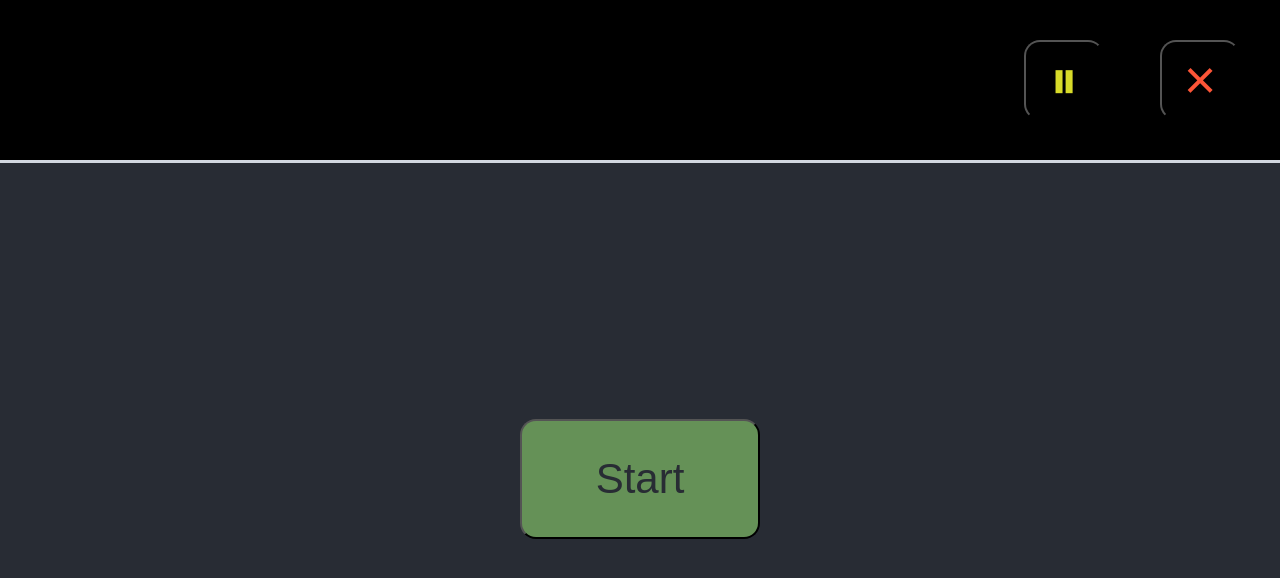
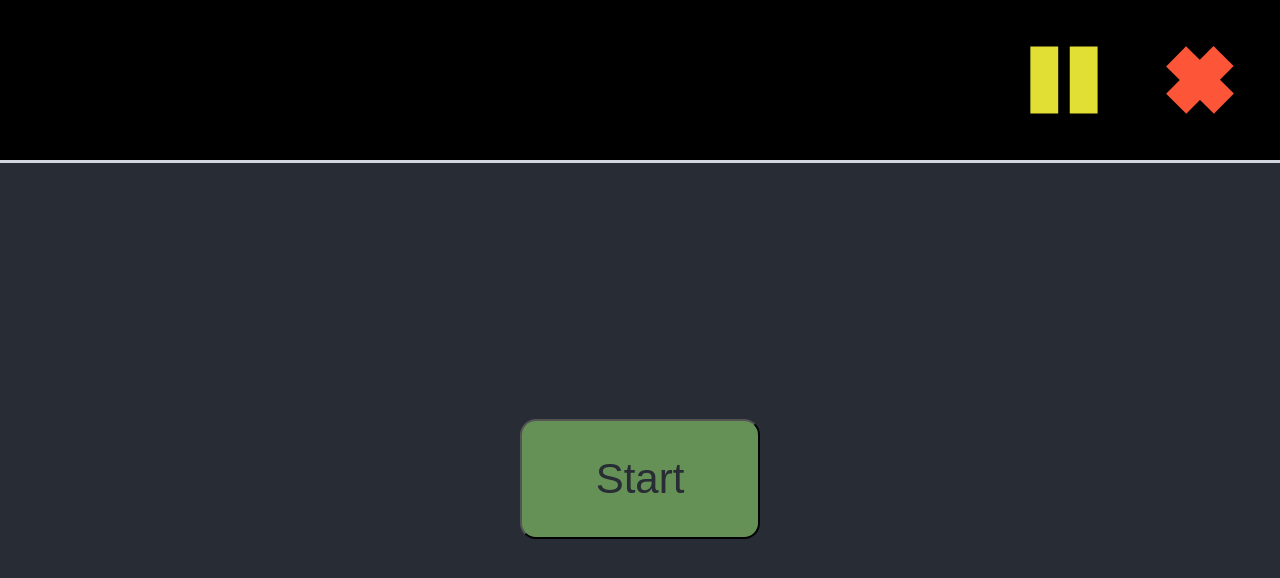
Before and after one commit to fishyFrogFace/08_TFB_INN, a React (Create React App) app: page / in a window 1280 px wide. Both pictures are taken after a click on the button "Lvl 1". Shown: the top 578 px of the page. Built offline with nearby package versions, Linux system fonts and the light colour scheme.

Commit message:
Styling of navbar buttons

```diff
--- a/src/components/Button.css
+++ b/src/components/Button.css
@@ -5,6 +5,7 @@
   border-radius: 2vmin;
   color: #282c34;
   margin: 2vmin;
+  text-align: center;
 }
 
 .new {
@@ -43,36 +44,25 @@
   background-color: #257c03;
 }
 
-.exit {
+.nav-btn {
   background-color: transparent;
   width: 10vh;
   height: 10vh;
-  font-size: 7vh;
   margin-right: 5vh;
-  color: #fc5537;
+  border: none;
 }
 
-.exit:hover {
-  background-color: rgb(41, 41, 41);
-  color: #f88b78;
+.nav-btn:hover {
+  background-color: #516180;
 }
 
-.exit:active {
+.nav-btn:active {
   background-color: transparent;
 }
 
-.pause {
-  background-color: transparent;
-  width: 10vh;
-  height: 10vh;
-  font-size: 7vh;
-  margin-right: 5vh;
-  color: #d8db29;
-}
-
-.pause:hover {
-  background-color: rgb(41, 41, 41);
-  color: #f6f878;
+.nav-img {
+  height: 100%;
+  width: 100%;
 }
 
 .pause:active {
--- a/src/components/NavBar.tsx
+++ b/src/components/NavBar.tsx
@@ -2,6 +2,8 @@ import React from 'react';
 import './NavBar.css';
 import Button from './Button';
 import { ModalState } from '../examination/Examination';
+import pause from './pause.svg';
+import exit from './exit.svg';
 
 interface Props {
   showModal: (modal: ModalState) => void;
@@ -12,14 +14,14 @@ const NavBar: React.FC<Props> = props => {
     <div className='navBar'>
       <div className='navbar-left'>
         <Button
-          classNames='pause'
+          classNames='nav-btn pause'
           onClick={() => props.showModal(ModalState.Pause)}>
-          &#9208;
+          <img className='nav-img' src={pause} alt='Pause' />
         </Button>
         <Button
-          classNames='exit'
+          classNames='nav-btn exit'
           onClick={() => props.showModal(ModalState.Quit)}>
-          &times;
+          <img className='nav-img' src={exit} alt='Exit' />
         </Button>
       </div>
     </div>
```
Also changed, not shown: src/components/exit.svg (added), src/components/pause.svg (added).
